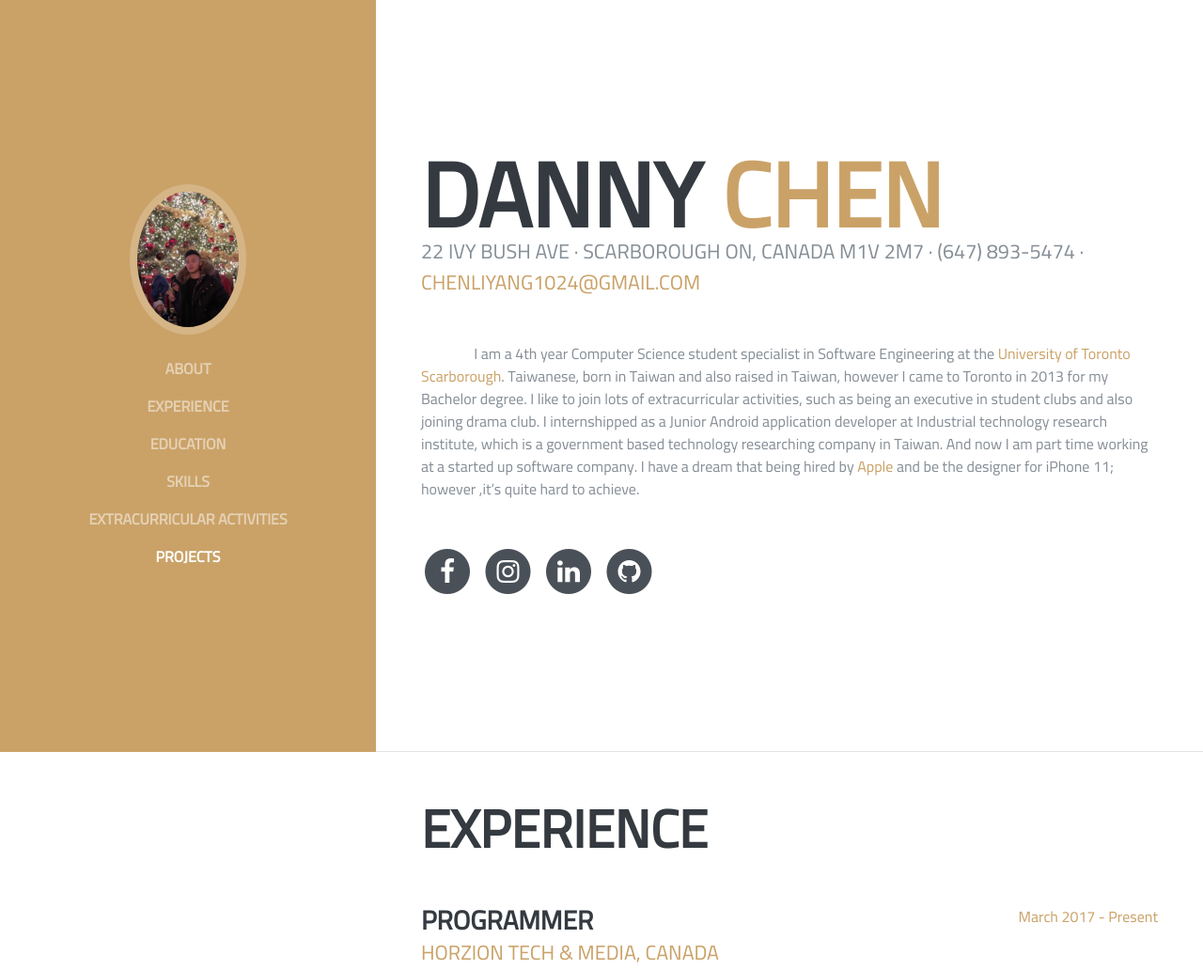
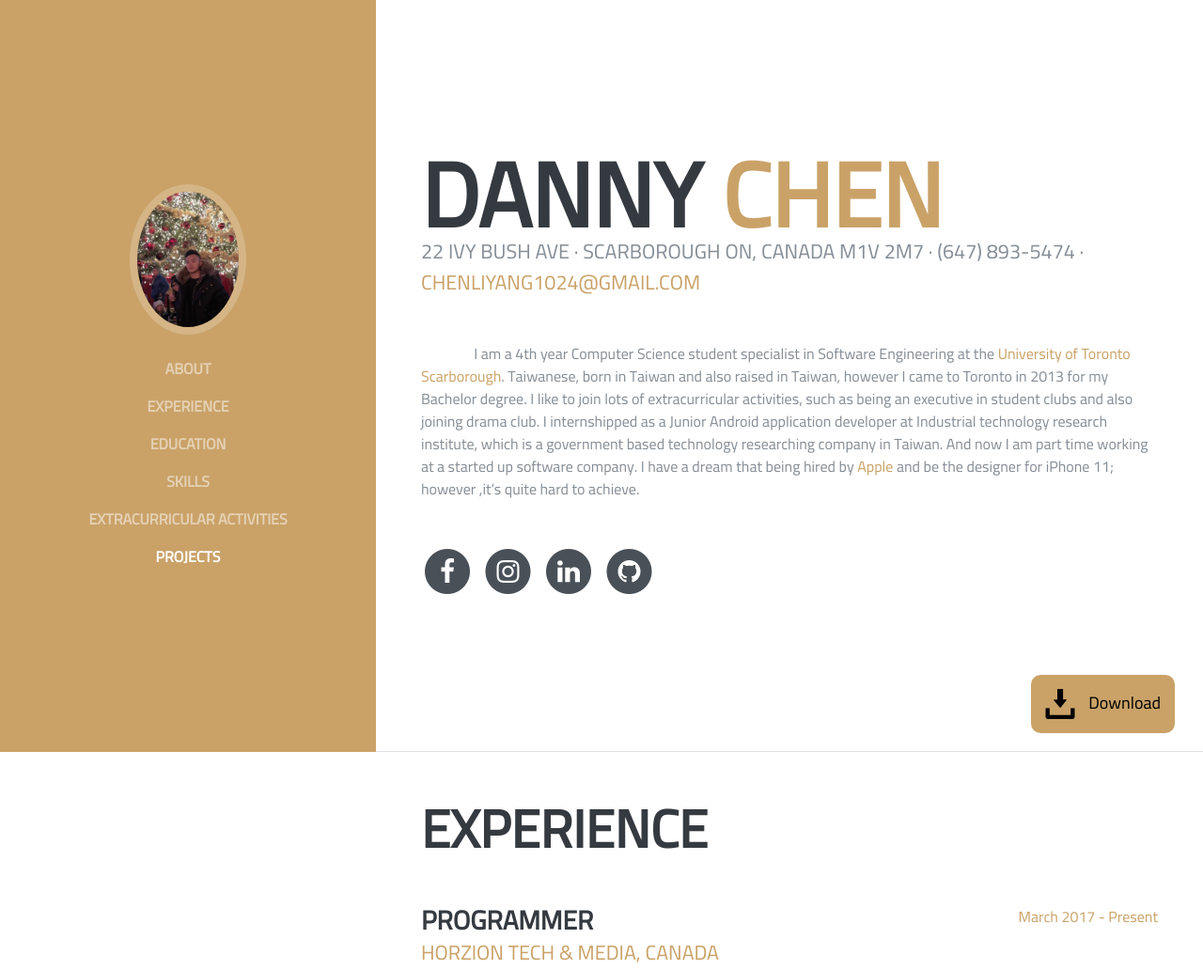
Before and after one commit to dc1024-ca/dc1024-ca.github.io, a PHP site: page / in a window 1280 px wide. Shown: the top 1032 px of the page at 94% size. Run offline with PHP 8.4, Linux system fonts and the light colour scheme; some libraries are stand-ins or nearby versions; some web fonts are replaced.

Commit message:
download

```diff
--- a/index.html
+++ b/index.html
@@ -422,6 +422,8 @@
       </div>
     </section>
 
+    <a href="./public/Danny, Li-Yang, Chen Resume.pdf" download="Danny, Li-Yang, Chen Resume.pdf"><button id="downloadBtn"><img src="./img/download.png" class="downloadIcon"> Download</button></a>
+
   </div>
 
   <!-- Bootstrap core JavaScript -->
--- a/scss/resume.scss
+++ b/scss/resume.scss
@@ -1,9 +1,43 @@
 // Core variables and mixins
 @import "variables.scss";
-@import "mixins.scss";
-// Global CSS
+@import "mixins.scss"; // Global CSS
 @import "global.scss";
 @import "nav.scss";
 @import "resume-item.scss";
-@import "bootstrap-overrides.scss";
-// Components
+@import "bootstrap-overrides.scss"; // Components
+
+#downloadBtn {
+  position: fixed;
+  /* Fixed/sticky position */
+  bottom: 20px;
+  /* Place the button at the bottom of the page */
+  right: 30px;
+  /* Place the button 30px from the right */
+  z-index: 99;
+  /* Make sure it does not overlap */
+  border: none;
+  /* Remove borders */
+  outline: none;
+  /* Remove outline */
+  background-color: #caa268!important;
+  /* Set a background color */
+  color: black;
+  /* Text color */
+  cursor: pointer;
+  /* Add a mouse pointer on hover */
+  padding: 15px;
+  /* Some padding */
+  border-radius: 10px;
+  /* Rounded corners */
+  font-size: 18px;
+  /* Increase font size */
+}
+
+#downloadBtn:hover {
+  background-color: #caa268!important;
+  /* Add a dark-grey background on hover */
+}
+
+.downloadIcon {
+  margin-right: 10px;
+}
```
Also changed, not shown: css/resume.css (+33 -0 lines), css/resume.min.css (+1 -1 lines), js/resume.js (+11 -0 lines), img/download.png (added), 1 other file.
